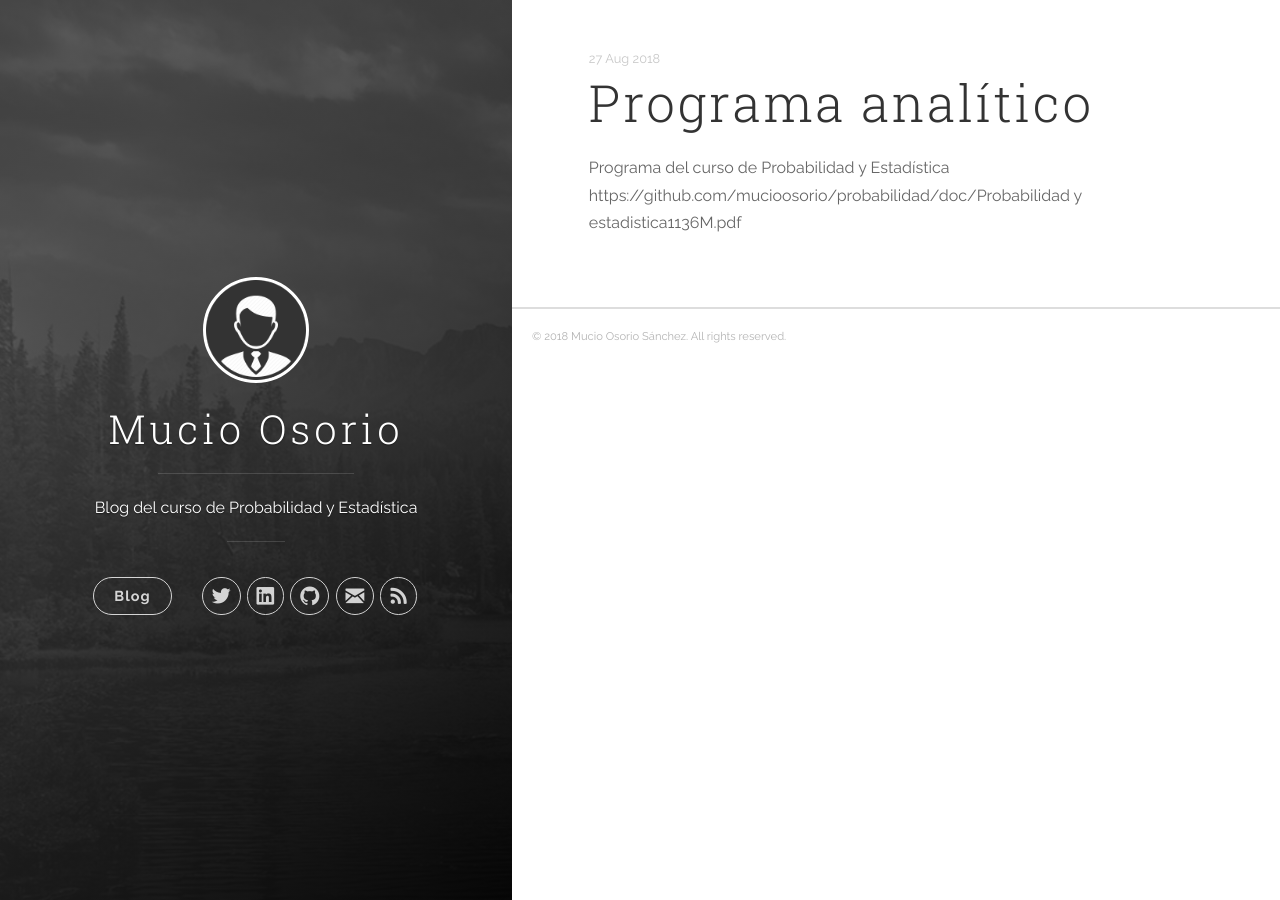
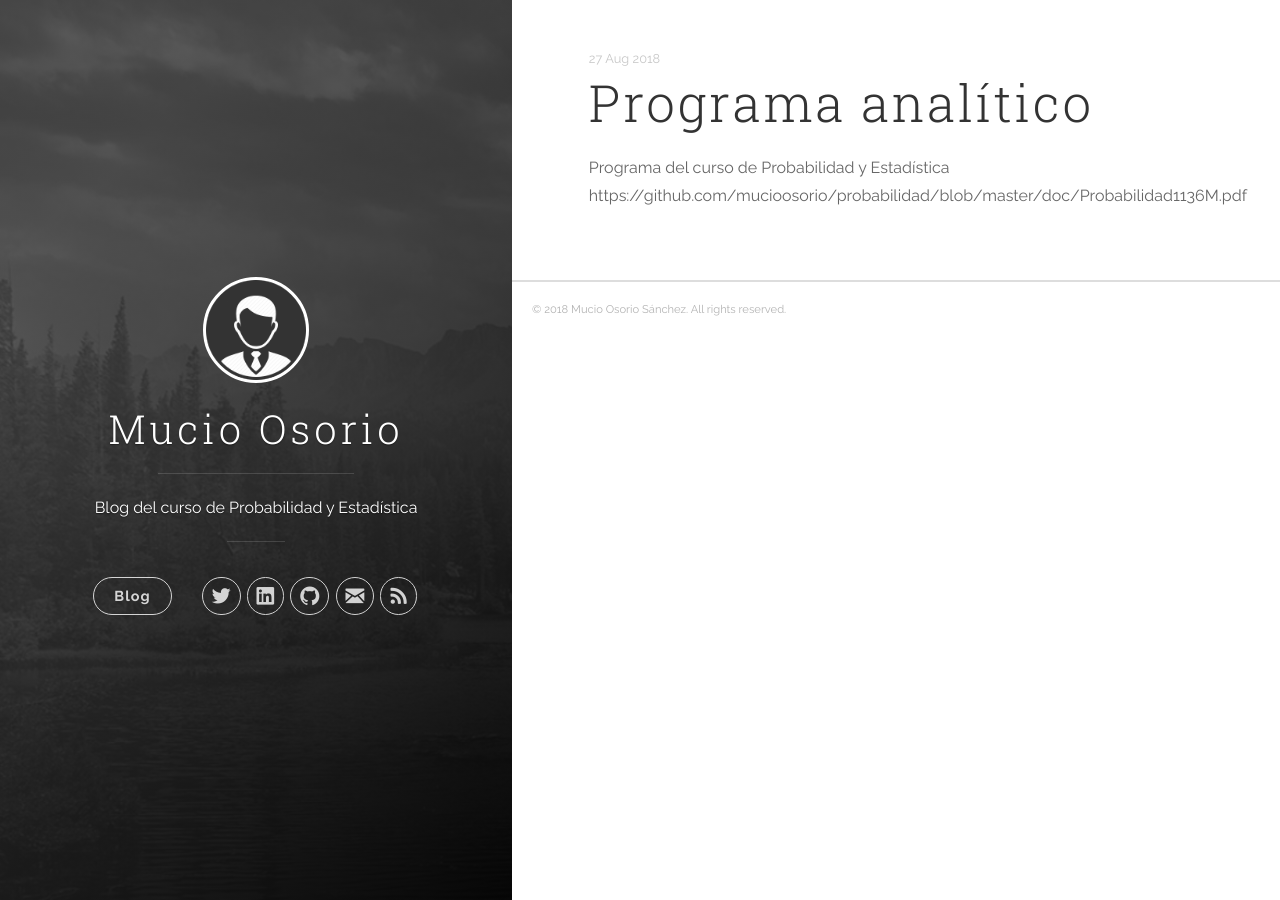
Before and after one commit to mucioosorio/probabilidad, a Jekyll site: the page built from _posts/2018-08-27-Programa Analítico.md, in a window 1280 px wide. Built offline with Jekyll 4.4.1, drawn with Linux system fonts in a browser that asks for light colours; nearby versions of some CDN libraries.

Commit message:
Update 2018-08-27-Programa Analítico.md

```diff
--- a/_posts/2018-08-27-Programa Analítico.md
+++ b/_posts/2018-08-27-Programa Analítico.md
@@ -1 +1 @@
-Programa del curso de Probabilidad y Estadística  https://github.com/mucioosorio/probabilidad/doc/Probabilidad y estadistica1136M.pdf
+Programa del curso de Probabilidad y Estadística  https://github.com/mucioosorio/probabilidad/blob/master/doc/Probabilidad1136M.pdf
```
